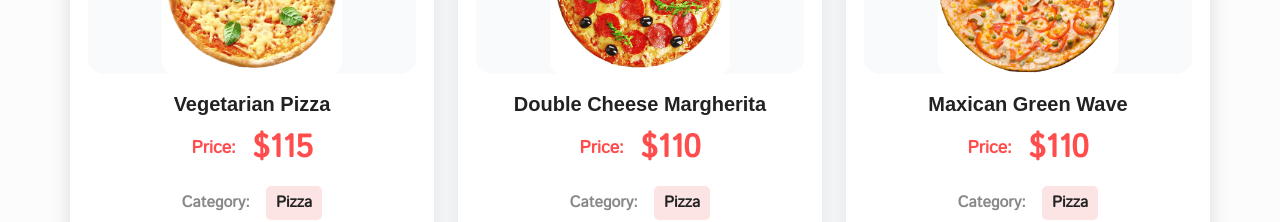
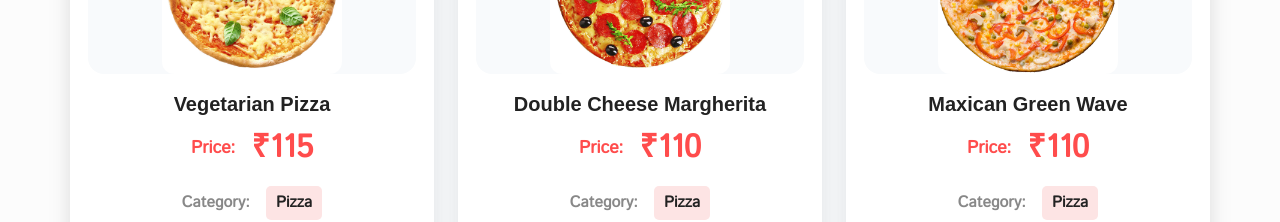
Before and after one commit to PRADEEP-VELLIRASAN/React_Food_Delivery-main, a React (Create React App) app in the folder React_Food_Delivery-main/: page /home in a window 1280 px wide. Shown: the part 920-1142 px from the top of the page. Built offline with nearby package versions, Linux system fonts and the light colour scheme; a web font is replaced by a local one.

Commit message:
Update Home.jsx

```diff
--- a/React_Food_Delivery-main/src/pages/Home.jsx
+++ b/React_Food_Delivery-main/src/pages/Home.jsx
@@ -76,7 +76,7 @@ const Home = () => {
                     <img src={product.image01} alt={product.title} style={{maxWidth: "100%", maxHeight: "100%", objectFit: "contain", borderRadius: "12px"}} />
                   </div>
                   <h4 className="product__title mb-2 text-center" style={{fontWeight:700, fontSize:"1.25rem", color:"#222"}}>{product.title}</h4>
-                  <p className="product__price mb-1 text-center" style={{fontWeight:600, color:"#ff4c4c", fontSize:"1.1rem"}}>Price: <span style={{fontWeight:700}}>${product.price}</span></p>
+                  <p className="product__price mb-1 text-center" style={{fontWeight:600, color:"#ff4c4c", fontSize:"1.1rem"}}>Price: <span style={{fontWeight:700}}>₹{product.price.toLocaleString('en-IN')}</span></p>
                   <p className="category mb-1 text-center" style={{color:"#888", fontSize:"0.98rem"}}>Category: <span style={{color:"#222"}}>{product.category}</span></p>
                   <p className="description__content mb-2 text-center" style={{fontSize:"0.97rem", color:"#555", minHeight:"48px"}}>{product.desc}</p>
                   <Link to={`/pizzas/${product.id}`} className="order__btn" style={{marginTop:"auto", width:"100%", textAlign:"center", background: "#ff4c4c", color: "#fff", borderRadius: "32px", padding: "10px 0", fontWeight:600, fontSize:"1rem", boxShadow: "0 2px 8px rgba(255,76,76,0.10)", border: "none", textDecoration: "none", transition: "background 0.2s"}}>View Details</Link>
```
